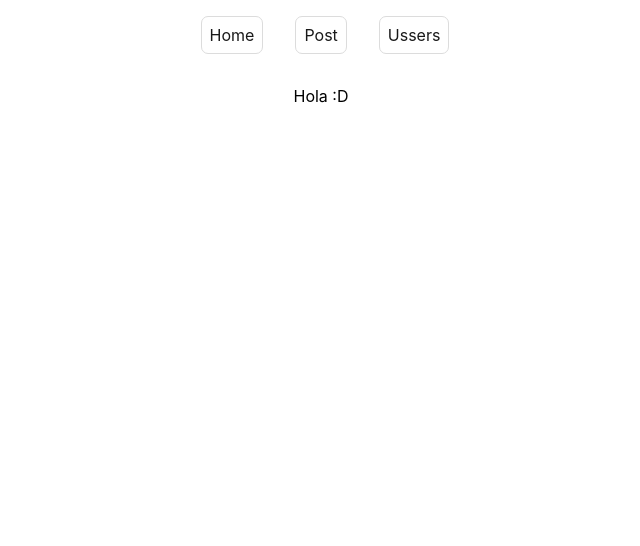
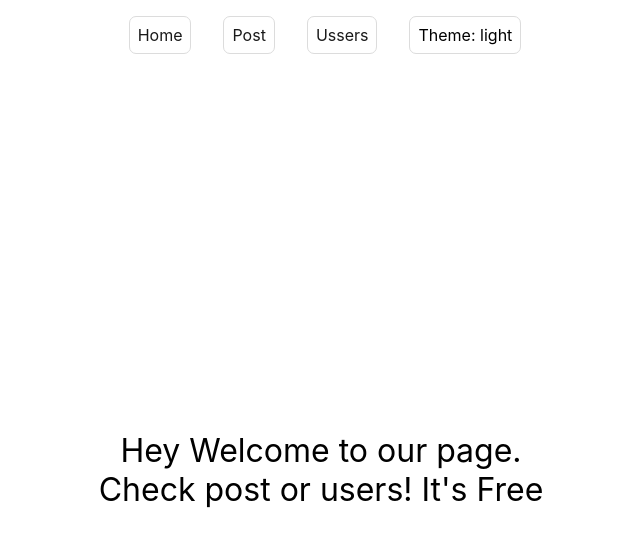
Before and after one commit to pmateosx/lab-react-M3W4D1, a React (Create React App) app: page / in a window 1280 px wide. Shown: the top 546 px of the page, without its empty margins (319-959 px from the left). Built offline with nearby package versions, Linux system fonts and the light colour scheme.

Commit message:
feat: useContext for light/dark theme

```diff
--- a/src/App.css
+++ b/src/App.css
@@ -9,3 +9,8 @@ a:link, a:visited, a:active {
     text-decoration:none;
     color: rgb(25, 25, 25);
 }
+
+.dark {
+    background-color: rgb(35, 35, 35);
+    color: white !important;
+}
--- a/src/App.js
+++ b/src/App.js
@@ -5,10 +5,12 @@ import Navbar from './components/Navbar/Navbar';
 import PostList from './view/PostList/PostList';
 import UsersList from './view/Users/UsersList';
 import UserDetail from './view/Users/UserDetail';
+import { useTheme } from './contexts/ThemeContext'
 
 function App() {
+  const { theme }  = useTheme()
   return (
-    <div className="App">
+    <div className={`App ${theme}`}>
     <Navbar/>
       <Routes>
         <Route path="/" element={<Home/>}/>
--- a/src/components/Navbar/Navbar.jsx
+++ b/src/components/Navbar/Navbar.jsx
@@ -1,13 +1,17 @@
 import { Link } from 'react-router-dom'
+import { useTheme } from "../../contexts/ThemeContext"
 import './Navbar.scss'
 
 const Navbar = () => {
+    const { theme, toggleTheme } = useTheme()
+
     return (
-        <div className='Navbar'>
+        <div className={`Navbar ${theme}`}>
             <ul className='links-container'>
-                <Link to="/">Home</Link>
-                <Link to="/posts">Post</Link>
-                <Link to="/users">Ussers</Link>
+                <Link className={`${theme}`} to="/">Home</Link>
+                <Link className={`${theme}`} to="/posts">Post</Link>
+                <Link className={`${theme}`} to="/users">Ussers</Link>
+                <a onClick={toggleTheme} alt={theme} >Theme: {theme}</a>
             </ul>
         </div>
     )
--- /dev/null
+++ b/src/contexts/ThemeContext.jsx
@@ -0,0 +1,35 @@
+import React, { useContext, useCallback, useMemo, useState } from 'react'
+
+const THEME_KEY = 'theme'
+
+const ThemeContext = React.createContext()
+
+export const useTheme = () => useContext(ThemeContext)
+
+const supportedThemes = ['light', 'dark']
+const validateTheme = (theme) => supportedThemes.includes(theme) ? theme : 'light'
+
+
+export const ThemeContextProvider = ({ children }) => {
+    const [theme, setTheme] = useState(
+      validateTheme(localStorage.getItem(THEME_KEY)) || 'light'
+    )
+
+    const toggleTheme = useCallback(() => {
+      const nextTheme = theme === 'light' ? 'dark' : 'light'
+      setTheme(nextTheme)
+      localStorage.setItem(THEME_KEY, nextTheme)
+    }, [theme])
+
+    const value = useMemo(() => ({
+      theme, toggleTheme
+    }), [theme, toggleTheme])
+
+    return (
+      <ThemeContext.Provider value={value}>
+        {children}
+      </ThemeContext.Provider>
+    )
+  }
+
+  export default ThemeContext
--- a/src/index.js
+++ b/src/index.js
@@ -3,6 +3,7 @@ import { createRoot } from 'react-dom/client';
 import App from './App';
 import reportWebVitals from './reportWebVitals';
 import { BrowserRouter } from 'react-router-dom'
+import { ThemeContextProvider } from './contexts/ThemeContext';
 import './index.css';
 
 const container = document.getElementById('root');
@@ -10,7 +11,9 @@ const root = createRoot(container);
 root.render(
   <React.StrictMode>
     <BrowserRouter>
-      <App />
+      <ThemeContextProvider>
+          <App />
+      </ThemeContextProvider>
     </BrowserRouter>
   </React.StrictMode>,
 );
--- a/src/view/Home/Home.jsx
+++ b/src/view/Home/Home.jsx
@@ -1,7 +1,9 @@
+import './Home.scss'
+
 const Home = () => {
     return (
-        <div>
-            <p>Hola :D</p>
+        <div className="Home">
+            <p>Hey Welcome to our page. Check post or users! It's Free</p>
         </div>
     )
 }
--- /dev/null
+++ b/src/view/Home/Home.scss
@@ -0,0 +1,13 @@
+.Home {
+    height: 100vh;
+    display: flex;
+    justify-content: center;
+    align-items: center;
+    font-size: 2rem;
+
+        p {
+            text-align: center;
+             width: 30rem;
+        }
+
+}
--- a/src/view/PostList/PostList.jsx
+++ b/src/view/PostList/PostList.jsx
@@ -2,9 +2,11 @@ import { useEffect, useState } from "react"
 import { Link } from "react-router-dom"
 import { getPostList } from "../../services/PostList"
 import './PostList.scss'
+import { useTheme } from "../../contexts/ThemeContext"
 
 const PostList = () => {
     const [postList, setPostList] = useState([])
+    const { theme }  = useTheme()
 
     useEffect(() => {
         getPostList()
@@ -18,7 +20,7 @@ const PostList = () => {
             {postList.map(post => {
                 return (
                     <div key={post.id} className='card'>
-                        <Link to={`/users/${post.userId}`} className="user-section">
+                        <Link className={`user-section ${theme}`} to={`/users/${post.userId}`}>
                             <div className="picture-card"></div>
                             <small>View User</small>
                         </Link>
--- a/src/view/Users/UserDetail.jsx
+++ b/src/view/Users/UserDetail.jsx
@@ -19,6 +19,7 @@ const UserDetail  = () => {
     const {name, email, username, phone, website} = user;
 
     return (
+        <div className='wrapper'>
             <div className='User-Detail'>
                 <div className='user-picture'></div>
                 <div className='body-text'>
@@ -27,7 +28,7 @@ const UserDetail  = () => {
                     <div>
                         <small>{phone} | { website}</small>
                     </div>
-
+                </div>
             </div>
         </div>
     )
--- a/src/view/Users/UserDetail.scss
+++ b/src/view/Users/UserDetail.scss
@@ -1,3 +1,6 @@
+.wrapper {
+    height: 100vh;
+}
 .User-Detail {
     display:flex;
     border: 1px solid rgb(228, 228, 228);
--- a/src/view/Users/UserList.scss
+++ b/src/view/Users/UserList.scss
@@ -6,6 +6,7 @@
     flex-wrap: wrap;
     margin-top: 3rem;
     width: 70%;
+    height: 100vh;
 
     .user-card {
         display: flex;
--- a/src/view/Users/UsersList.jsx
+++ b/src/view/Users/UsersList.jsx
@@ -2,10 +2,12 @@ import { useEffect, useState } from 'react'
 import { Link } from 'react-router-dom'
 import { getUsers } from '../../services/UsersService'
 import './UserList.scss'
+import { useTheme } from '../../contexts/ThemeContext'
 
 
 const UserList = () => {
     const [users, setUsersList] = useState([])
+    const { theme } = useTheme()
 
     useEffect(() => {
         getUsers()
@@ -19,7 +21,7 @@ const UserList = () => {
         <div className='UsersList'>
             {users.map(user => {
                 return(
-                    <Link to={`/users/${user.id}`} key={user.id} className='user-card'>
+                    <Link to={`/users/${user.id}`} key={user.id} className={`user-card ${theme}`}>
                         <div className='user-picture'></div>
                         <div className='body-text'>
                             <p >{user.username}</p>
```
Lines whose indentation alone changed are shown as unchanged.
